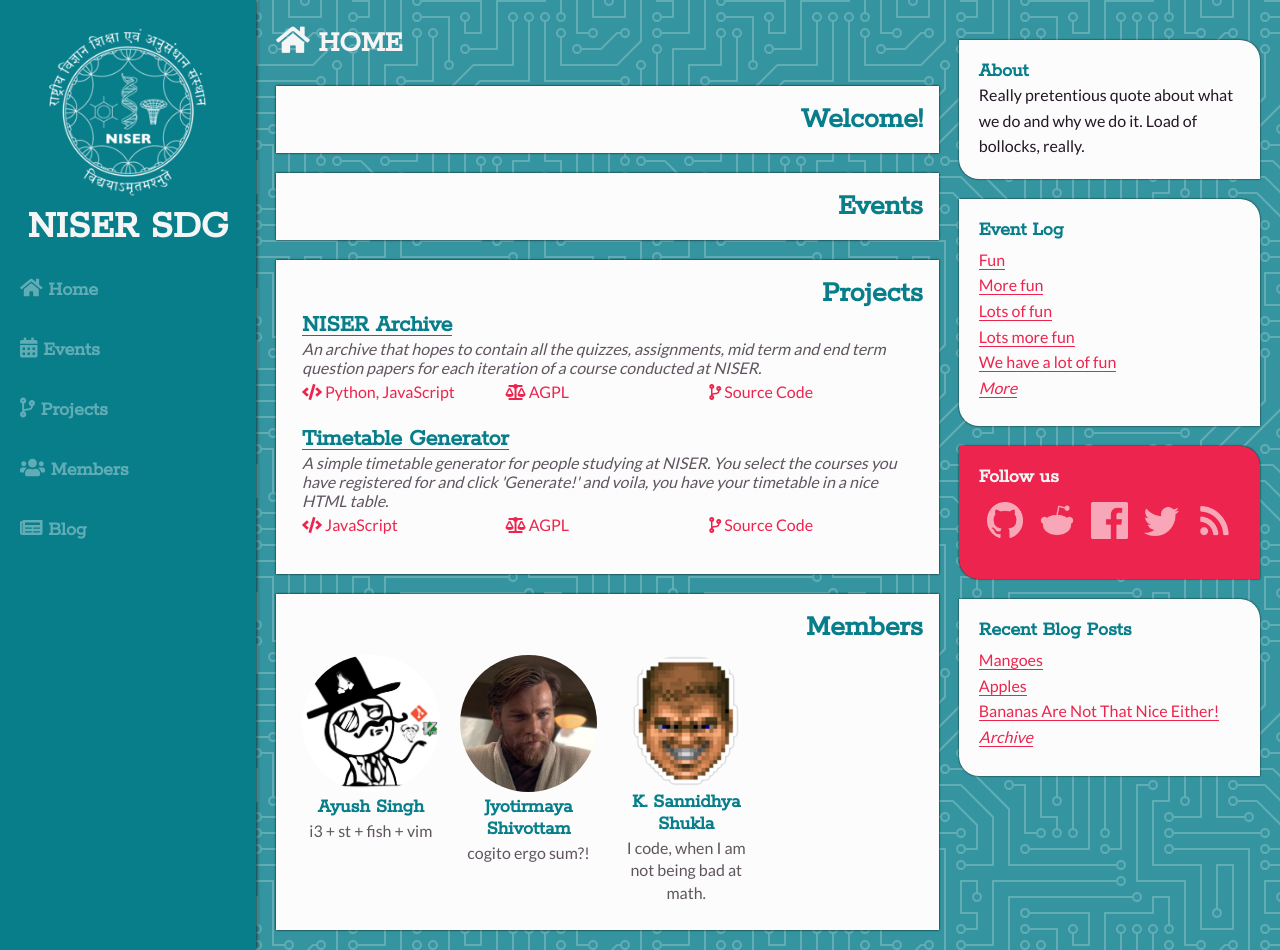
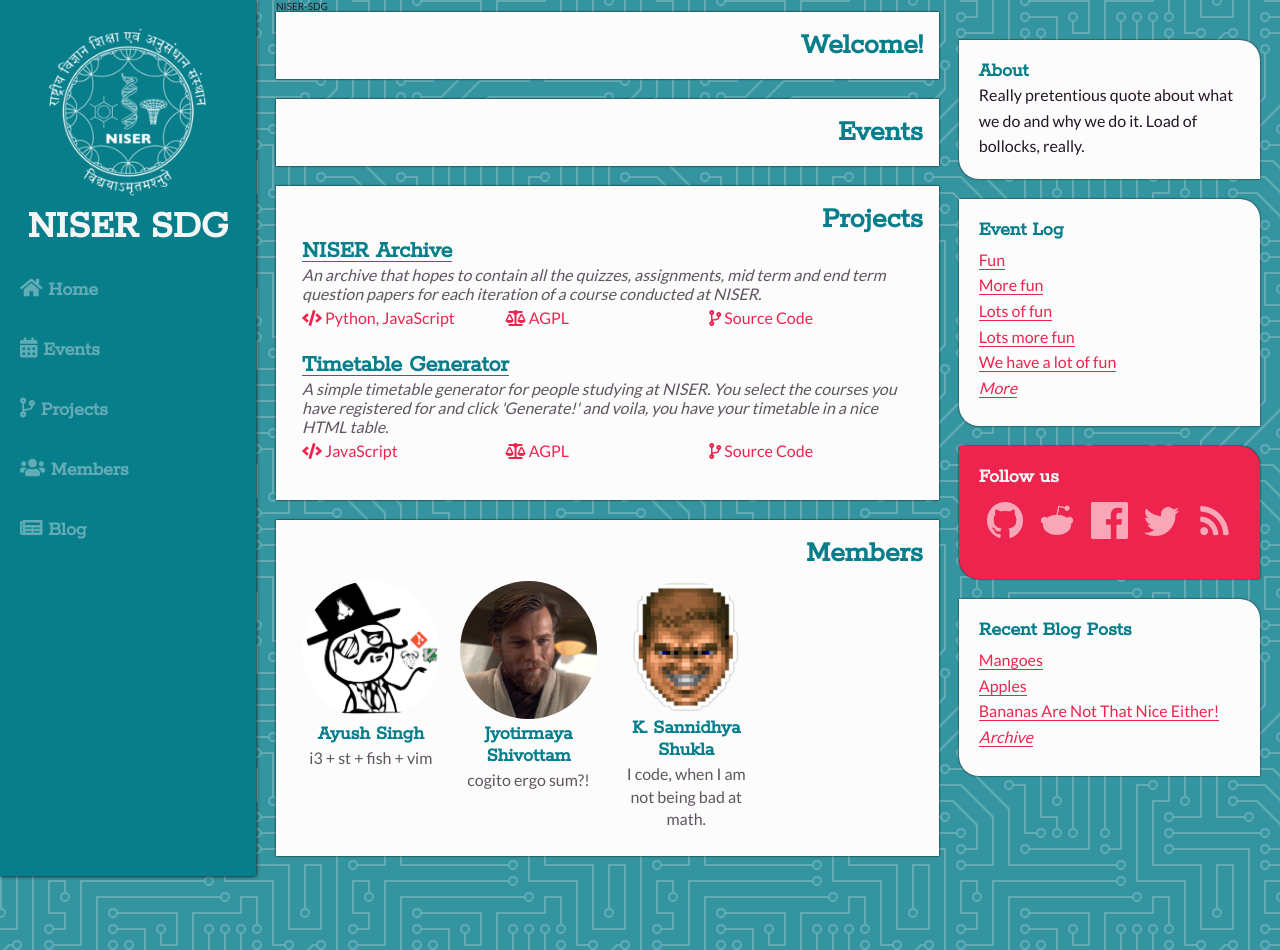
Before and after one commit to sdgniser/sdgniser.github.io, a Jekyll site: the page built from index.html, in a window 1280 px wide and 950 px high. Built offline with Jekyll 4.4.1, drawn with Linux system fonts in a browser that asks for light colours; nearby versions of some CDN libraries.

Commit message:
Removed h2
h2 is redundant (at least on Desktop).

```diff
--- a/index.html
+++ b/index.html
@@ -3,7 +3,7 @@
 layout: default
 ---
 
-<h2 class="head"><i class="fas fa-home"></i> HOME
+<!-- <h2 class="head"><i class="fas fa-home"></i> HOME  --><!-- This is redundant. -->
   <span class="head">NISER-SDG</span>
 </h2>
 <section>
```
